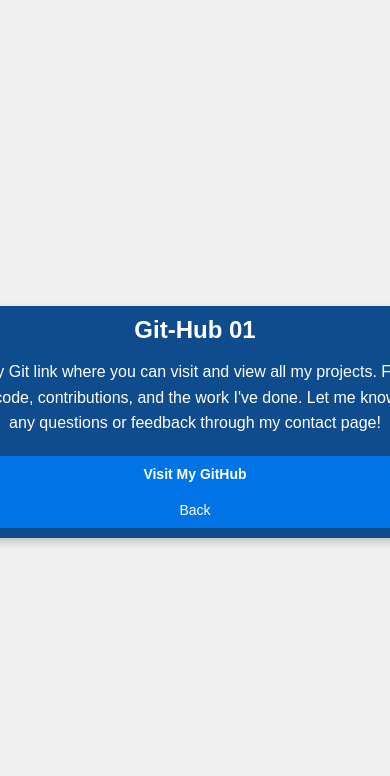
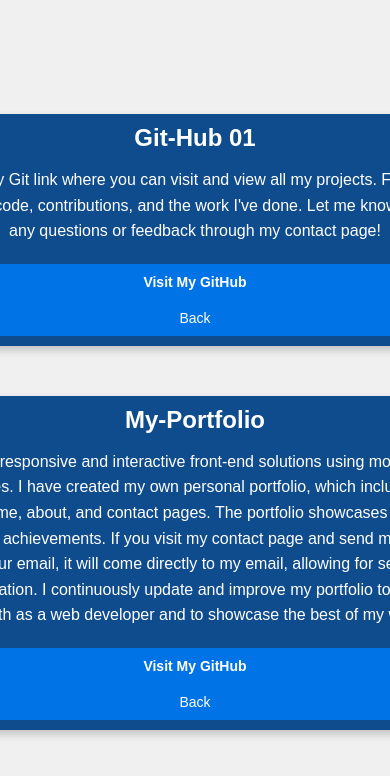
Before and after one commit to Rajsingh-01/raj_personal_website, a React (Create React App) app: page /home/about/github-details in a window 390 px wide. Shown: the top 776 px of the page. Built offline with nearby package versions, Linux system fonts and the light colour scheme.

Commit message:
initial init

```diff
--- a/src/Dashboard/About_page.jsx
+++ b/src/Dashboard/About_page.jsx
@@ -18,62 +18,20 @@
     },
     {
       icon: <Code style={{ marginRight: "8px" }} />,
-      title: "Front-end Developer 2",
-      description: "We build responsive and interactive front-end solutions using modern web technologies.",
+      title: "PersonalPortfolio",
+      description: "Here is my Personal portfolio link where you can visit and view... ",
+      link: "https://github.com/Rajsingh-01/raj_personal_website"
     },
     {
       icon: <BrandingWatermark style={{ marginRight: "8px" }} />,
-      title: "Design Services 3",
-      description: "Our design services cover branding, graphic design, and more.",
+      title: "Text Generator",
+      description: "Here is View of a text generator link where you can visit and view...",
+      link:"https://github.com/Rajsingh-01/Text-Generator"
     },
     {
       icon: <DesignServices style={{ marginRight: "8px" }} />,
       title: "Mobile App Design 4",
-      description: "Crafting seamless and intuitive mobile experiences for users.",
-    },
-    {
-      icon: <GitHub style={{ marginRight: "8px" }} />,
-      title: "Git-Hub 01",
-      description:
-        "Here is my Git link where you can visit and view all my projects...",
-      link: "https://github.com/Rajsingh-01?tab=repositories",
-    },
-    {
-      icon: <Code style={{ marginRight: "8px" }} />,
-      title: "Front-end Developer 2",
-      description: "We build responsive and interactive front-end solutions using modern web technologies.",
-    },
-    {
-      icon: <BrandingWatermark style={{ marginRight: "8px" }} />,
-      title: "Design Services 3",
-      description: "Our design services cover branding, graphic design, and more.",
-    },
-    {
-      icon: <DesignServices style={{ marginRight: "8px" }} />,
-      title: "Mobile App Design 4",
-      description: "Crafting seamless and intuitive mobile experiences for users.",
-    },
-    {
-      icon: <GitHub style={{ marginRight: "8px" }} />,
-      title: "Git-Hub 01",
-      description:
-        "Here is my Git link where you can visit and view all my projects...",
-      link: "https://github.com/Rajsingh-01?tab=repositories",
-    },
-    {
-      icon: <Code style={{ marginRight: "8px" }} />,
-      title: "Front-end Developer 2",
-      description: "We build responsive and interactive front-end solutions using modern web technologies.",
-    },
-    {
-      icon: <BrandingWatermark style={{ marginRight: "8px" }} />,
-      title: "Design Services 3",
-      description: "Our design services cover branding, graphic design, and more.",
-    },
-    {
-      icon: <DesignServices style={{ marginRight: "8px" }} />,
-      title: "Mobile App Design 4",
-      description: "Crafting seamless and intuitive mobile experiences for users.",
+      description: "Crafting seamless and intuitive mobile experiences for users...",
     },
   ];
 
@@ -116,7 +74,7 @@
         <div className="service-cards-wrapper">
           {services.slice(currentIndex, currentIndex + 4).map((service, index) => (
             <div key={index} className="service-card">
-              {service.title === "Git-Hub 01" ? (
+              {(service.title === "Git-Hub 01" || service.title === "PersonalPortfolio" || service.title === "Text Generator "  ) ? (
                 <>
                   <div className="service-icon">
                     {service.icon}
@@ -147,7 +105,6 @@
         </button>
       </div>
 
-      {/* GitHubDetails Component will be rendered when URL matches */}
       <Routes>
         <Route path="github-details" element={<GitHubDetails />} />
       </Routes>
--- a/src/Dashboard/About_page.scss
+++ b/src/Dashboard/About_page.scss
@@ -94,9 +94,13 @@
 
 
 // /readmore for git-details
+.read-more{
+  cursor: pointer;
+  color: #007bff;
+}
 .read-more:hover{
   cursor: pointer;
-  color :#007bff
+  color :rgb(237, 96, 96)
 
 }
 /* Media Query for smaller screens */
--- a/src/Dashboard/Contact_page.scss
+++ b/src/Dashboard/Contact_page.scss
@@ -51,6 +51,7 @@
     margin: 10px 0;
     border: 1px solid #ccc;
     border-radius: 4px;
+    font-family: "Roboto";
   }
 
   button {
--- a/src/Dashboard/GitHubDetails.js
+++ b/src/Dashboard/GitHubDetails.js
@@ -5,6 +5,7 @@
   const navigate = useNavigate();
 
   return (
+    <>
     <div className="github-details">
       <h2>Git-Hub 01</h2>
       <p>
@@ -16,6 +17,18 @@
       </a>
       <button onClick={() => navigate(-1)}>Back</button>
     </div>
+    {/* //added personal portfolio details  */}
+    <div className="personal-portfolio-details">
+    <h2>My-Portfolio</h2>
+    <p>
+    We build responsive and interactive front-end solutions using modern web technologies. I have created my own personal portfolio, which includes a login page, home, about, and contact pages. The portfolio showcases my skills, projects, and achievements. If you visit my contact page and send me a message from your email, it will come directly to my email, allowing for seamless communication. I continuously update and improve my portfolio to reflect my growth as a web developer and to showcase the best of my work.
+    </p>
+    <a href="https://github.com/Rajsingh-01/raj_personal_website" target="_blank" rel="noopener noreferrer">
+      Visit My GitHub
+    </a>
+    <button onClick={() => navigate(-1)}>Back</button>
+  </div>
+  </>
   );
 };
 
--- a/src/Dashboard/GitHubDetails.scss
+++ b/src/Dashboard/GitHubDetails.scss
@@ -82,3 +82,87 @@
       padding: 10px;
     }
   }
+  .personal-portfolio-details {
+    max-width: 100%;
+    width: 600px;
+    margin: 50px auto;
+    padding: 20px;
+    background-color: #0f4c8d;
+    border-radius: 8px;
+    box-shadow: 0 4px 8px rgba(0, 0, 0, 0.2);
+    text-align: center;
+    font-family: Arial, sans-serif;
+  }
+
+  .personal-portfolio-details h2 {
+    color: white;
+    margin-bottom: 15px;
+  }
+
+  .personal-portfolio-details p {
+    color: white;
+    line-height: 1.6;
+    margin-bottom: 20px;
+  }
+
+  .personal-portfolio-details .links-container {
+    display: flex;
+    flex-direction: column;
+    align-items: center;
+    gap: 15px; /* Creates space between the button and link */
+  }
+
+  .personal-portfolio-details a {
+    display: inline-block;
+    padding: 12px 20px;
+    text-decoration: none;
+    background-color: #0073e6;
+    color: white;
+    border-radius: 5px;
+    font-weight: bold;
+    transition: background 0.3s ease-in-out;
+  }
+
+  .personal-portfolio-details a:hover {
+    background-color: #005bb5;
+  }
+
+  .personal-portfolio-details button {
+    padding: 12px 24px;
+    background-color: #0073e6;
+    color: white;
+    border: none;
+    border-radius: 5px;
+    cursor: pointer;
+    transition: background 0.3s ease-in-out;
+  }
+
+  .personal-portfolio-details button:hover {
+    background-color: #005bb5;
+  }
+
+  /* Responsive Styles */
+  @media (max-width: 768px) {
+    .personal-portfolio-details {
+      padding: 15px;
+    }
+
+    .personal-portfolio-details a,
+    .personal-portfolio-details button {
+      width: 80%; /* Makes buttons and links adapt to smaller screens */
+      text-align: center;
+    }
+  }
+
+  @media (max-width: 480px) {
+    .personal-portfolio-details {
+      padding: 10px;
+    }
+
+    .personal-portfolio-details a,
+    .personal-portfolio-details button {
+      width: 100%;
+      font-size: 14px;
+      padding: 10px;
+    }
+  }
--- a/src/component/Login_page.jsx
+++ b/src/component/Login_page.jsx
@@ -2,7 +2,7 @@
 import { useNavigate } from "react-router-dom";
 import "./Login_page.scss";
 
-// ✅ Validation Functions (Moved Outside Component for Performance)
+// Validation Functions (Moved Outside Component for Performance)
 const validateEmail = (email) => /^[a-zA-Z0-9._%+-]+@[a-zA-Z0-9.-]+\.[a-zA-Z]{2,4}$/.test(email);
 const validatePassword = (password) =>
   /^(?=.*[a-z])(?=.*[A-Z])(?=.*\d)(?=.*[@$!%*?&])[A-Za-z\d@$!%*?&]{8,}$/.test(password);
@@ -13,7 +13,7 @@
   const [showPassword, setShowPassword] = useState(false);
   const navigate = useNavigate();
 
-  // ✅ Handle Input Change
+  // Handle Input Change
   const handleChange = (e) => {
     const { name, value } = e.target;
     setFormData((prev) => ({ ...prev, [name]: value }));
@@ -35,20 +35,20 @@
     }
   };
 
-  // ✅ Handle Form Submission
+  //  Handle Form Submission
   const handleSubmit = (e) => {
     e.preventDefault();
     if (!validateEmail(formData.email) || !validatePassword(formData.password)) return;
 
     localStorage.setItem("isLoggedIn", "true");
-    localStorage.setItem("userEmail", formData.email); // ✅ Store email for dashboard
-    navigate("/home"); // ✅ Redirect to home page
+    localStorage.setItem("userEmail", formData.email); // Store email for dashboard
+    navigate("/home"); //Redirect to home page
   };
 
   return (
     <div className="login-container">
       <div className="login-box">
-        <h2>Login</h2>
+        <h2>Get Started your account</h2>
         <form onSubmit={handleSubmit}>
           <div className="textbox">
             <input
```
Also changed, not shown: 1 other file (tests, documents, lock files or other folders).
